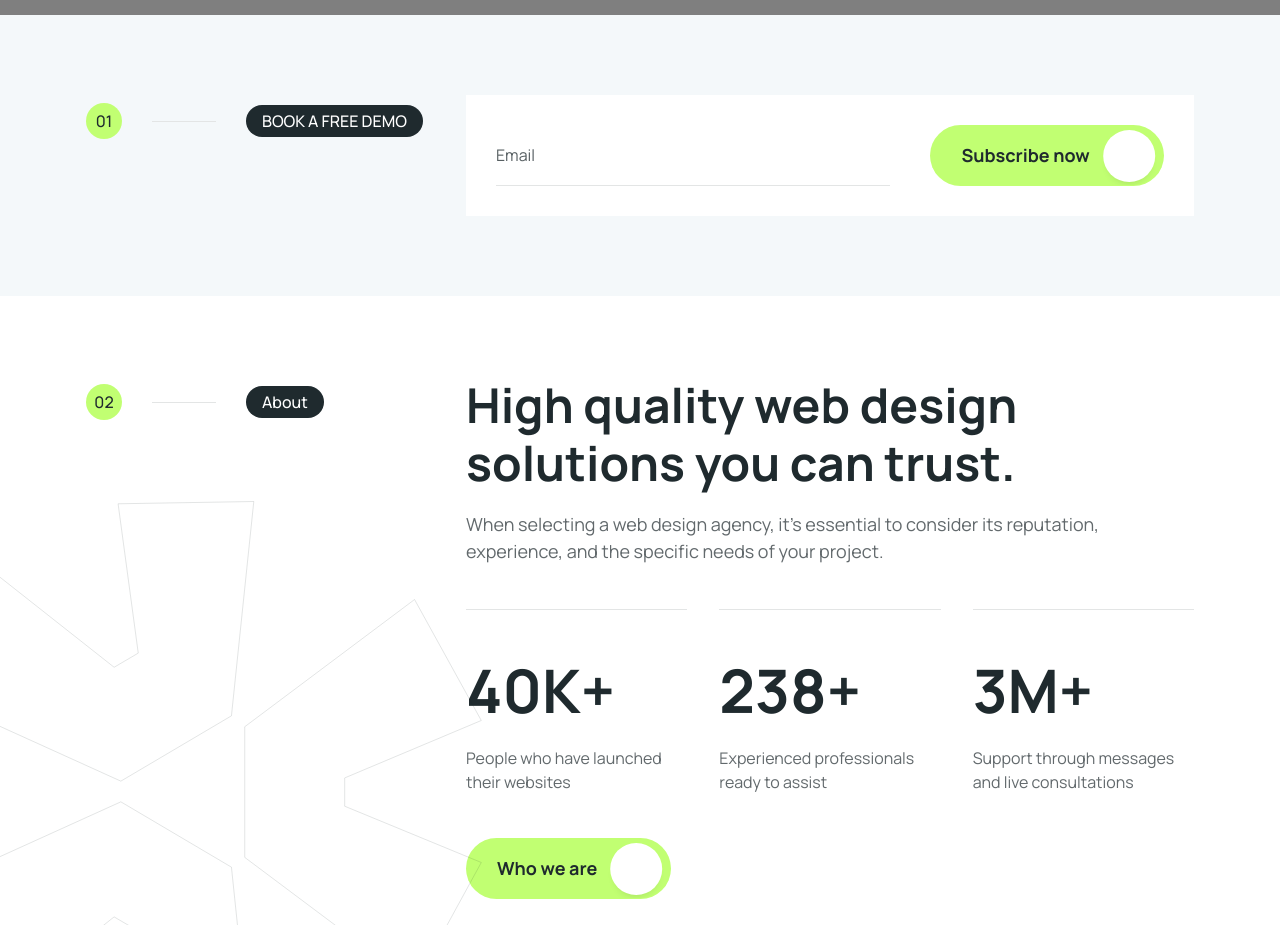
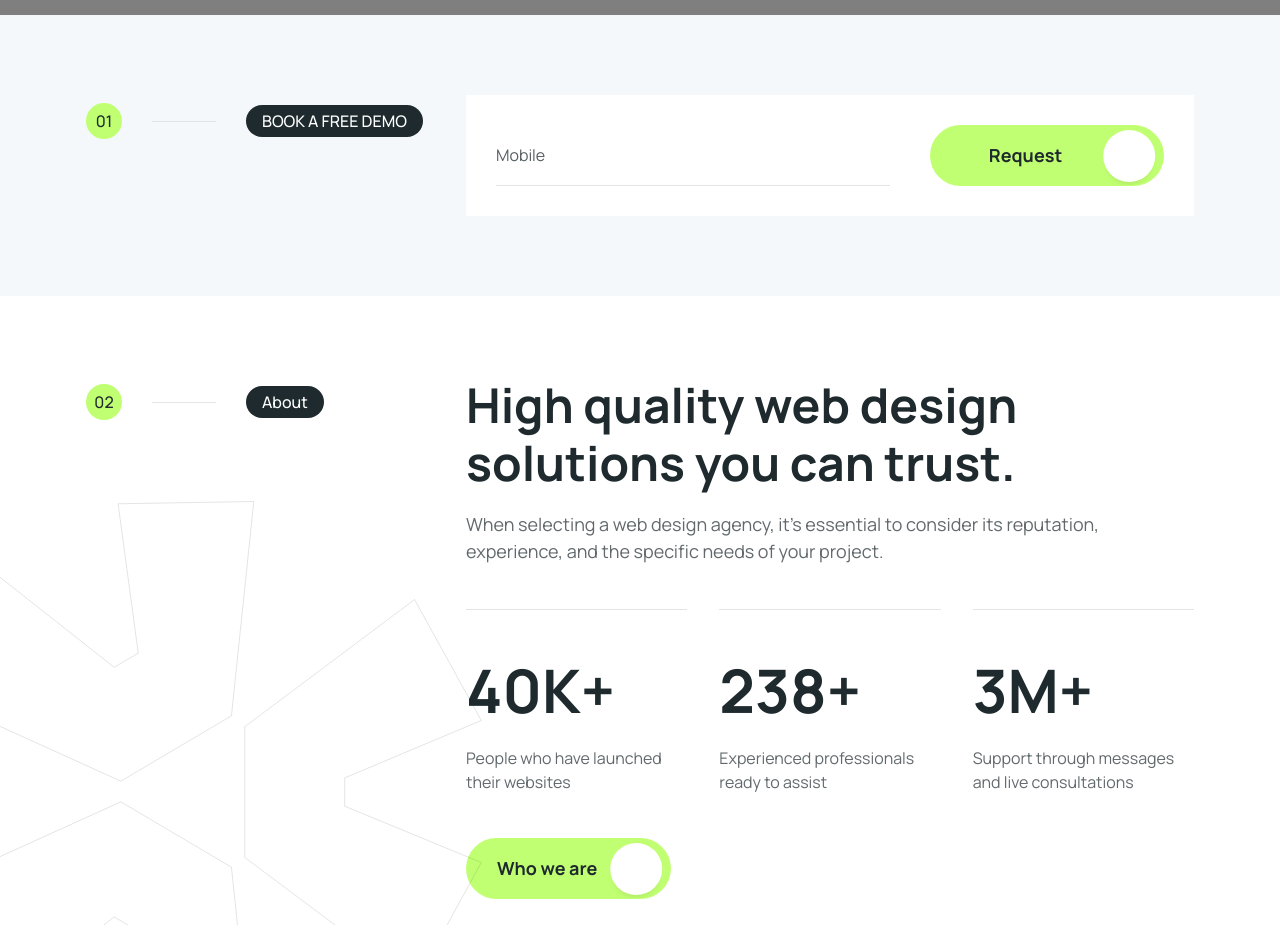
Before and after one commit to Faisal-kkn/verovanta, a plain HTML site: page index.html in a window 1280 px wide. Shown: the part 785-1710 px from the top of the page. Drawn offline with Linux system fonts and the light colour scheme; grey boxes are pictures that could not be loaded; some icons are missing.

Commit message:
[update]: request for a call back

```diff
--- a/index.html
+++ b/index.html
@@ -149,10 +149,10 @@
             <div class="col-xl-8 col-xxl-8">
               <div class="card bg-transprent w-100" data-aos="fade-up" data-aos-delay="100" data-aos-duration="1000">
                 <div class="card-body d-flex flex gap-8 bg-white">
-                  <input type="email" class="form-control border-bottom" id="exampleInputEmail1" placeholder="Email"
+                  <input type="tel" class="form-control border-bottom" id="exampleInputEmail1" placeholder="Mobile"
                     aria-describedby="emailHelp">
                   <a href="" class="btn w-50 justify-content-center">
-                    <span class="btn-text">Subscribe now</span>
+                    <span class="btn-text">Request</span>
                     <iconify-icon icon="lucide:arrow-up-right"
                       class="btn-icon bg-white text-dark round-52 rounded-circle hstack justify-content-center fs-7 shadow-sm"></iconify-icon>
                   </a>
```
